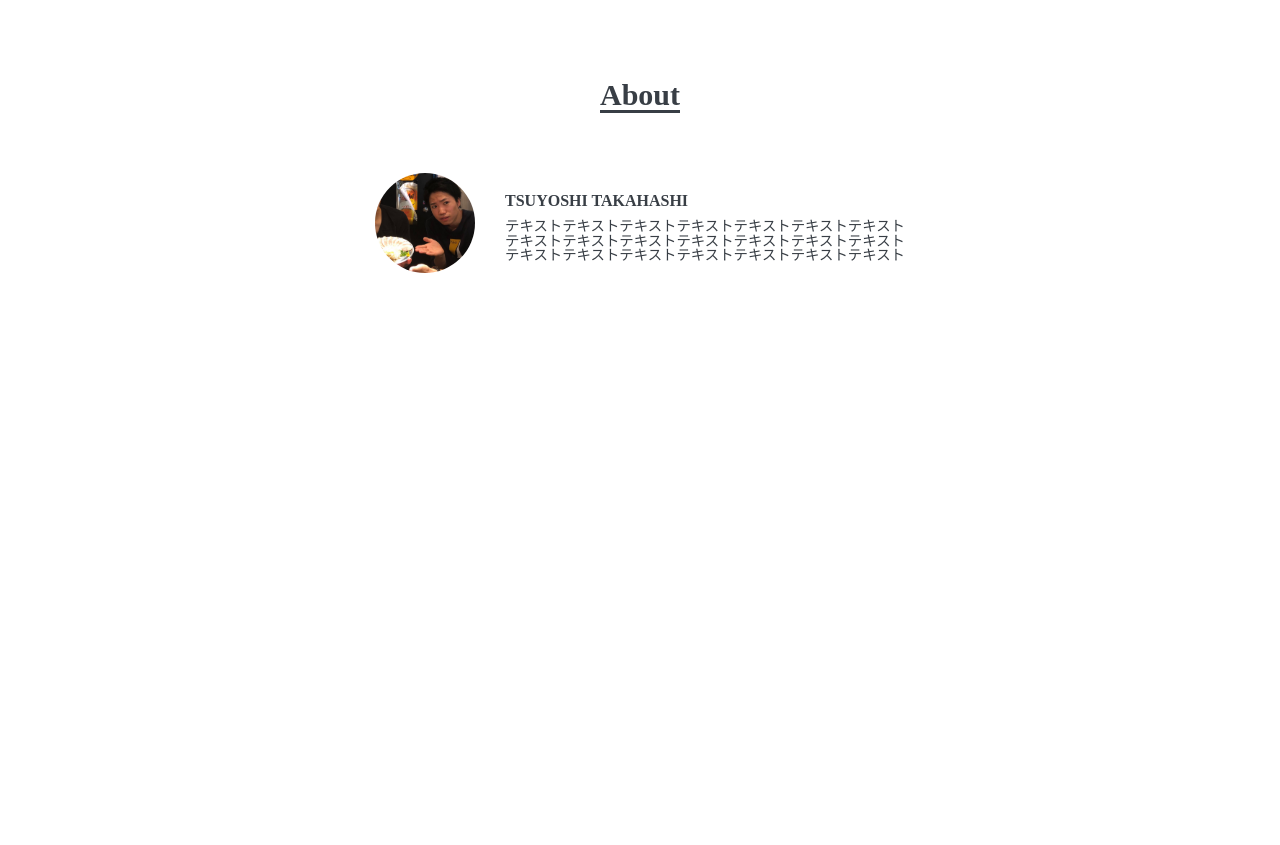
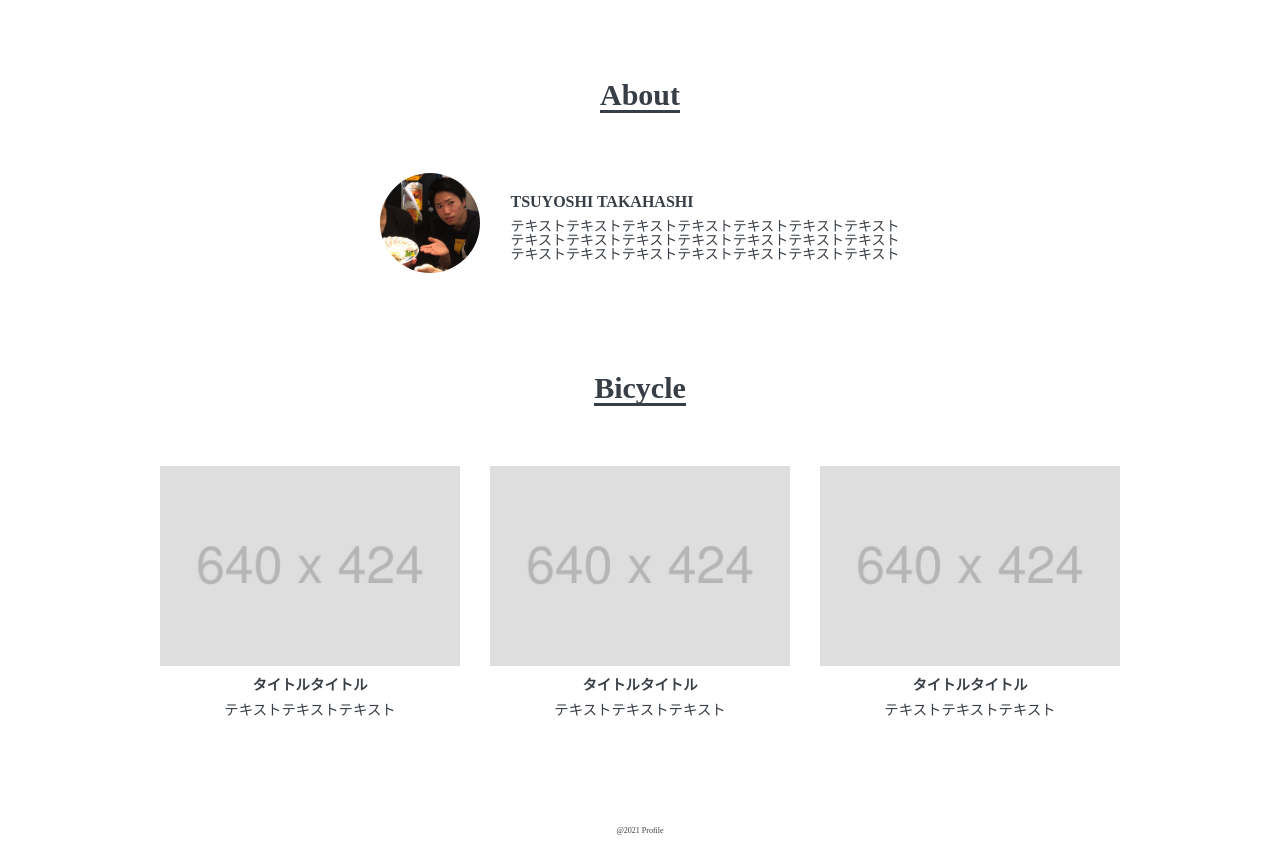
Before and after one commit to tsuyoshi2123/desin_html, a plain HTML site: page desin_html/mark_up_first/bike_sample.html in a window 1280 px wide. Shown: the part 658-1503 px from the top of the page. Before the commit the page ends 1011 px from the top, so only its background shows below. Drawn offline with Linux system fonts and the light colour scheme.

Commit message:
mainのsection部分を作成,コピーライト作成

```diff
--- a/desin_html/mark_up_first/bike_sample.html
+++ b/desin_html/mark_up_first/bike_sample.html
@@ -39,6 +39,29 @@
       </div>
     </div>
   </section>
-  <footer></footer>
+  <section class="wrapper section__box">
+    <h2 class="title">Bicycle</h2>
+
+    <ul class="pictures">
+      <li>
+        <img src="./img/bicycle1.jpg" alt="" class="picuter">
+        <h3 class="content__title">タイトルタイトル</h3>
+        <p class="content__text">テキストテキストテキスト</p>
+      </li>
+      <li>
+        <img src="./img/bicycle1.jpg" alt="" class="picuter">
+        <h3 class="content__title">タイトルタイトル</h3>
+        <p class="content__text">テキストテキストテキスト</p>
+      </li>
+      <li>
+        <img src="./img/bicycle1.jpg" alt="" class="picuter">
+        <h3 class="content__title">タイトルタイトル</h3>
+        <p class="content__text">テキストテキストテキスト</p>
+      </li>
+    </ul>
+  </section>
+  <footer class="footer">
+    <p>@2021 Profile</p>
+  </footer>
 </body>
 </html>
--- a/desin_html/mark_up_first/css/style.css
+++ b/desin_html/mark_up_first/css/style.css
@@ -80,7 +80,7 @@ li {
 }
 
 .section__box {
-  margin-bottom: 80px;
+  margin-bottom: 100px;
 }
 
 .title {
@@ -109,10 +109,31 @@ li {
 }
 
 .text .content__title {
+  margin: 10px 0;
   font-size: 1rem;
+}
+
+.text .content__text {
+  font-size: 14px;
+}
+
+.pictures {
+  justify-content: space-between;
+  display: flex;
+}
+
+.pictures li .picuter {
+  width: 300px;
+  height: 200px;
+  object-fit: cover;
+}
+
+.pictures li .content__title {
   margin: 10px 0;
 }
 
-.content__text {
-
+.footer {
+  text-align: center;
+  font-size: 0.5rem;
+  padding: 10px 0;
 }
```
